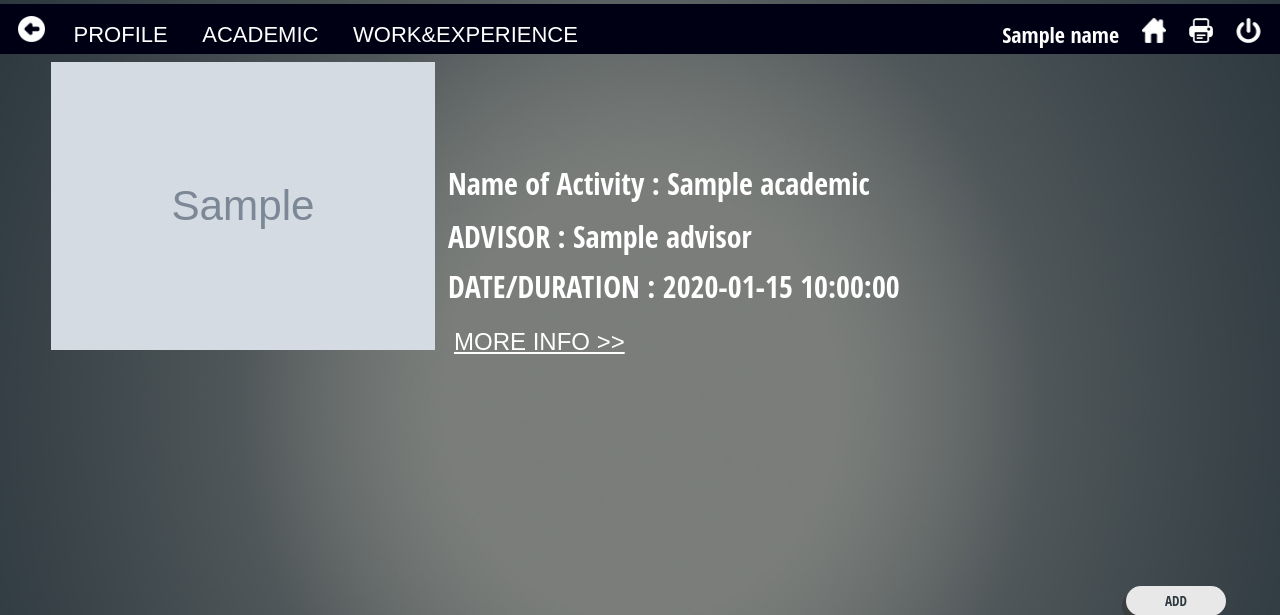
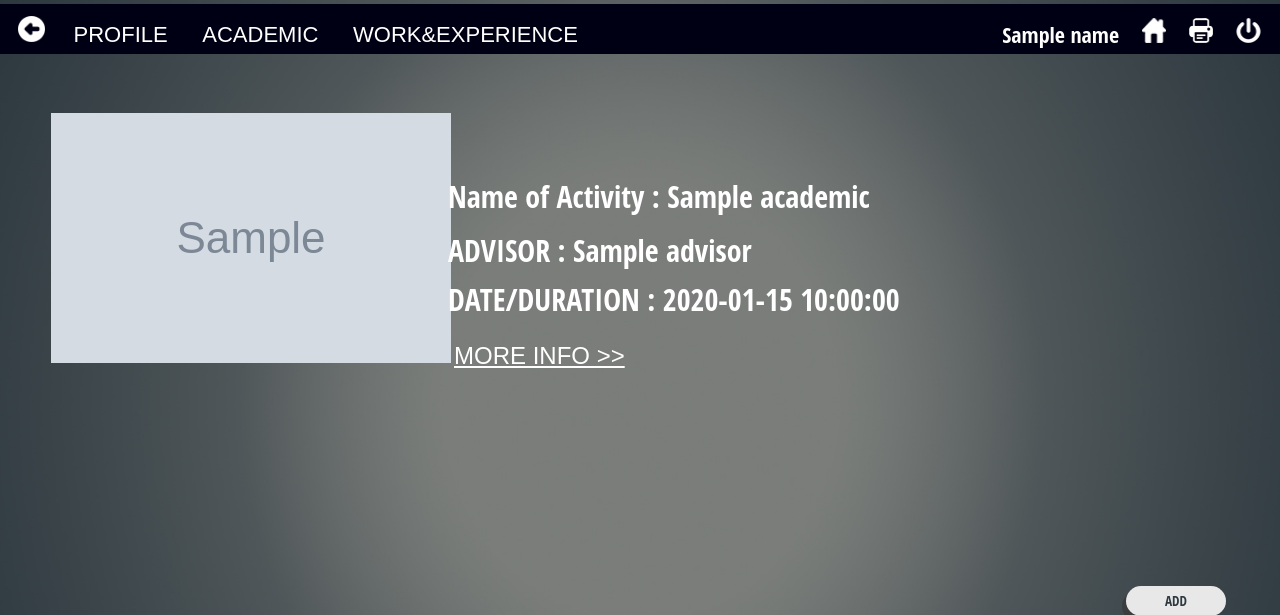
Before and after one commit to winnie2606/FRA241_portfolio, a Flask app: template app/templates/activity.html in a window 1280 px wide. Shown: the top 615 px of the page. Run offline with Flask 2, Linux system fonts and the light colour scheme; the template is opened without the code that fills it: most values are stand-ins (such as "Sample title", 1, 10 or a date in 2020); grey boxes marked "Sample" are stand-in pictures.

Commit message:
ใหม่

```diff
--- a/app/templates/activity.html
+++ b/app/templates/activity.html
@@ -86,7 +86,7 @@
 		<div class="group" >
 
 			<form id="contact-form" action="/moreinfo", method="POST">
-			<image src="static/pictures/activity/{{activity.Photo}}" width="30%" class="en1" style="margin-top: -3%;">
+			<image src="static/pictures/activity/{{activity.Photo}}" width="400"  height = "250"  class="en1" style="margin-top: 1%;">
 		<div style="margin-top : 7%;">
 			<div class="name-of-activity">Name of Activity : {{activity.Name_Activity}}</div>
 			<div class="advisor">ADVISOR : {{activity.Advisor}}
@@ -99,7 +99,7 @@
 
 
 
-			<div style="margin-top: 10%;">
+			<div style="margin-top: 5%;">
 			</br></br>{% endfor %}
 			</div>
 
```
